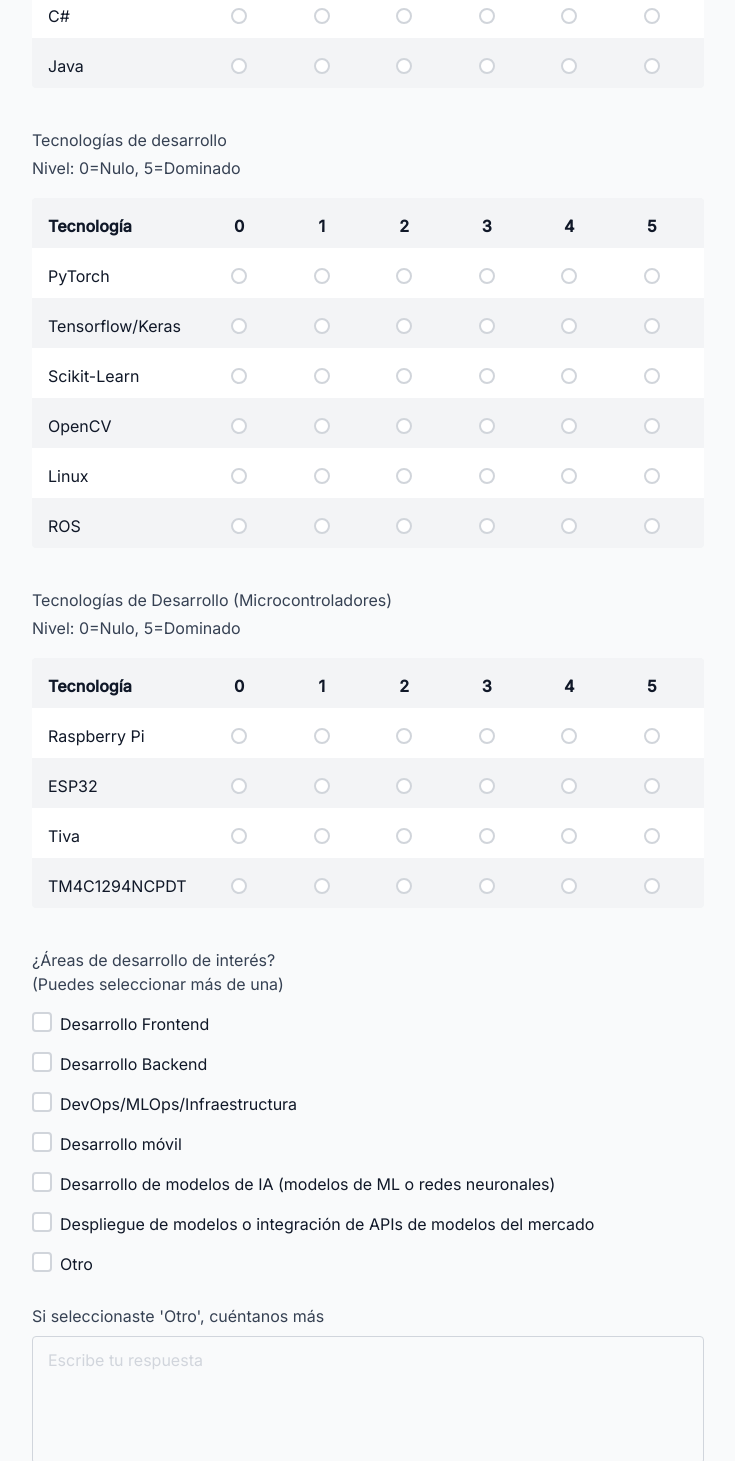
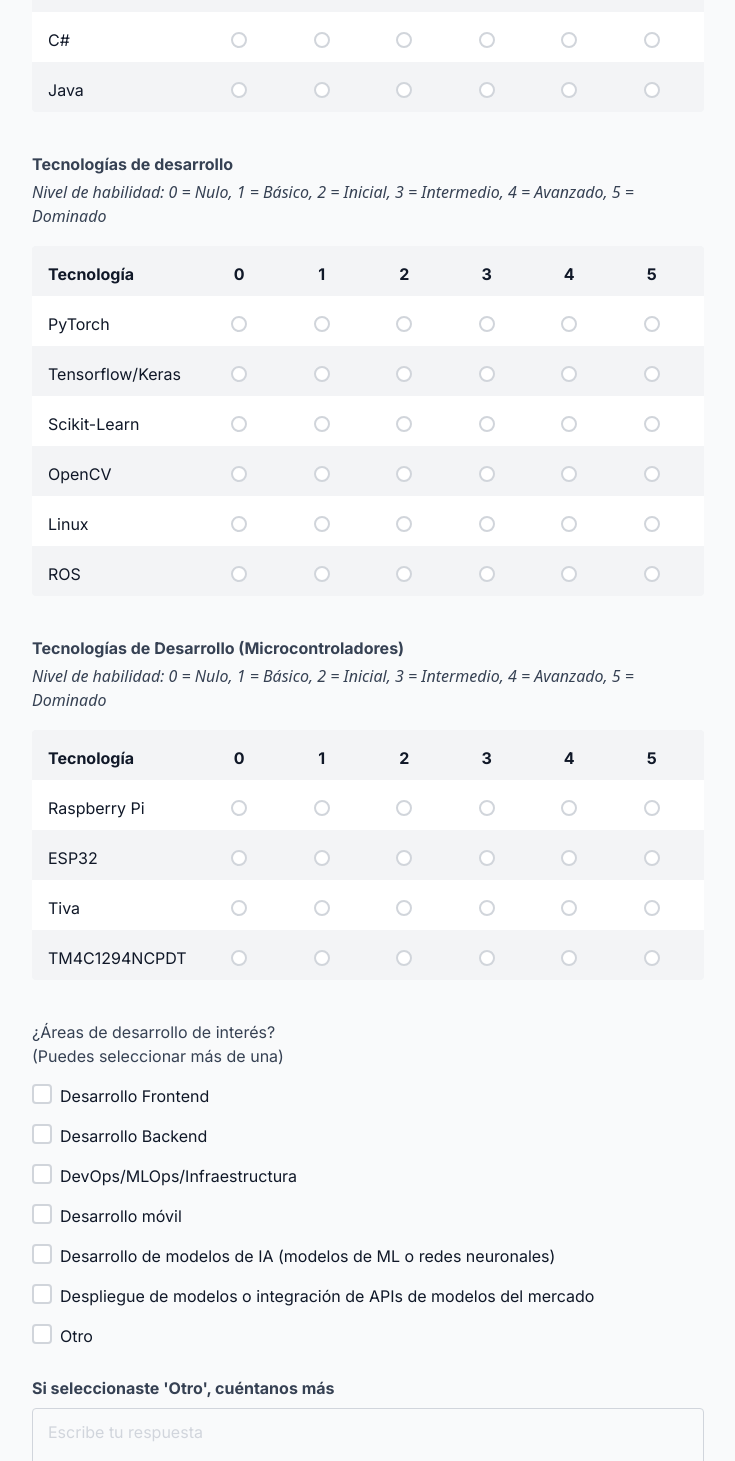
Before and after one commit to SIAFI-UNAM/SIAFI_web_app, a React (Vite) app: page /reclutamiento/habilidades-tecnicas in a window 1280 px wide. Shown: the part 609-2070 px from the top of the page, without its empty margins (272-1007 px from the left). Built offline with nearby package versions, Linux system fonts and the light colour scheme.

Commit message:
feat: add inter bold weight

```diff
--- a/src/components/forms/Input.tsx
+++ b/src/components/forms/Input.tsx
@@ -86,8 +86,7 @@ export const Input = forwardRef<HTMLInputElement, InputProps>(({
   ].filter(Boolean).join(' ');
 
   const labelClasses = [
-    'font-bold',
-    'text-siafi-body',
+    'text-siafi-body-bold',
     'text-gray-700',
   ].join(' ');
 
--- a/src/components/forms/Textarea.tsx
+++ b/src/components/forms/Textarea.tsx
@@ -84,8 +84,7 @@ export const Textarea = forwardRef<HTMLTextAreaElement, TextareaProps>(({
   ].filter(Boolean).join(' ');
 
   const labelClasses = [
-    'font-bold',
-    'text-siafi-body',
+    'text-siafi-body-bold',
     'text-gray-700',
     fullWidth ? 'w-full' : 'w-[408px]',
   ].join(' ');
--- a/src/components/forms/radiobutton/RadioGroup.tsx
+++ b/src/components/forms/radiobutton/RadioGroup.tsx
@@ -36,8 +36,7 @@ export const RadioGroup: React.FC<RadioGroupProps> = ({
   ].join(' ');
 
   const titleClasses = [
-    'font-bold',
-    'text-siafi-body',
+    'text-siafi-body-bold',
     'text-gray-700',
     titleClassName,
   ].join(' ');
--- a/src/components/tables/MultipleChoiceTable.tsx
+++ b/src/components/tables/MultipleChoiceTable.tsx
@@ -63,12 +63,12 @@ export const MultipleChoiceTable = forwardRef<HTMLDivElement, MultipleChoiceTabl
       {(title || subtitle) && (
         <div className="w-full">
           {title && (
-            <h3 className="text-siafi-body font-bold text-gray-700 mb-0">
+            <h3 className="text-siafi-body-bold font-bold text-gray-700 mb-0">
               {title}
             </h3>
           )}
           {subtitle && (
-            <p className="text-siafi-body font-normal italic text-gray-700 mt-1">
+            <p className="font-normal italic text-gray-700 mt-1">
               {subtitle}
             </p>
           )}
--- a/src/index.css
+++ b/src/index.css
@@ -1,4 +1,4 @@
-@import url('https://fonts.googleapis.com/css2?family=Poppins:wght@400;600;700&family=Inter:wght@400;500&display=swap');
+@import url('https://fonts.googleapis.com/css2?family=Poppins:wght@400;600;700&family=Inter:wght@400;500;700&display=swap');
 @import 'tailwindcss';
 
 
@@ -35,6 +35,7 @@
     --text-heading-4: 600 22px/1.3 var(--font-poppins);
     --text-body: 400 16px/1.5 var(--font-inter);
     --text-body-medium: 500 16px/1.5 var(--font-inter);
+    --text-body-bold: 700 16px/1.5 var(--font-inter);
     --text-caption: 400 12px/1.4 var(--font-inter);
   }
 }
@@ -103,6 +104,9 @@
   .text-siafi-body-medium {
     font: var(--text-body-medium);
   }
+  .text-siafi-body-bold {
+    font: var(--text-body-bold);
+  }
   .text-siafi-caption {
     font: var(--text-caption);
     letter-spacing: 0.01em;
--- a/src/pages/recruitment/PreferencesAndParticipationPage.tsx
+++ b/src/pages/recruitment/PreferencesAndParticipationPage.tsx
@@ -39,7 +39,7 @@ export function PreferencesAndParticipationPage() {
               rules={{ required: "Debes seleccionar al menos un área de interés." }}
               render={({ field }) => (
                 <div>
-                  <label className="text-siafi-body text-gray-700 font-bold">
+                  <label className="text-siafi-body-bold text-gray-700">
                     ¿En qué núcleo te gustaría colaborar?
                     <span className="font-normal italic"> (Puedes seleccionar más de uno)</span>
                   </label>
--- a/src/pages/recruitment/TechnicalSkillsPage.tsx
+++ b/src/pages/recruitment/TechnicalSkillsPage.tsx
@@ -63,7 +63,7 @@ export function TechnicalSkillsPage() {
             render={({ field }) => (
               <MultipleChoiceTable
                 title="Lenguajes de Programación"
-                subtitle="Nivel: 0=Nulo, 5=Dominado"
+                subtitle="Nivel de habilidad: 0 = Nulo, 1 = Básico, 2 = Inicial, 3 = Intermedio, 4 = Avanzado, 5 = Dominado"
                 firstColumnLabel="Lenguaje"
                 options={skillLevelOptions}
                 rows={programmingLanguagesRows.map(row => ({
@@ -81,7 +81,7 @@ export function TechnicalSkillsPage() {
             render={({ field }) => (
                 <MultipleChoiceTable
                     title="Tecnologías de desarrollo"
-                    subtitle="Nivel: 0=Nulo, 5=Dominado"
+                    subtitle="Nivel de habilidad: 0 = Nulo, 1 = Básico, 2 = Inicial, 3 = Intermedio, 4 = Avanzado, 5 = Dominado"
                     firstColumnLabel="Tecnología"
                     options={skillLevelOptions}
                     rows={devTechRows.map(row => ({
@@ -99,7 +99,7 @@ export function TechnicalSkillsPage() {
                 render={({ field }) => (
                     <MultipleChoiceTable
                         title="Tecnologías de Desarrollo (Microcontroladores)"
-                        subtitle="Nivel: 0=Nulo, 5=Dominado"
+                        subtitle="Nivel de habilidad: 0 = Nulo, 1 = Básico, 2 = Inicial, 3 = Intermedio, 4 = Avanzado, 5 = Dominado"
                         firstColumnLabel="Tecnología"
                         options={skillLevelOptions}
                         rows={microcontrollersRows.map(row => ({
```
